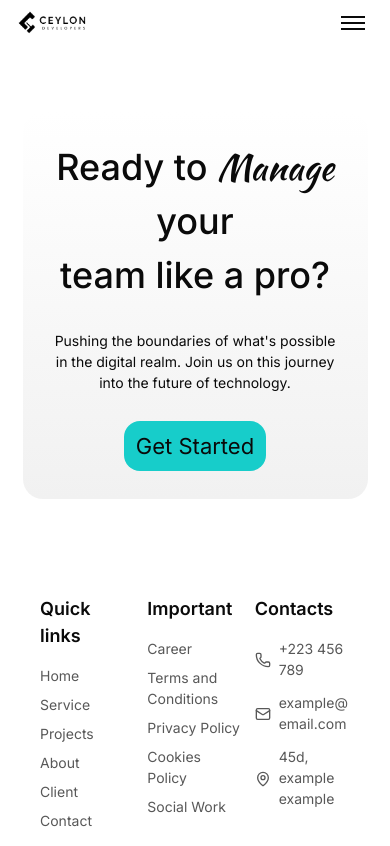
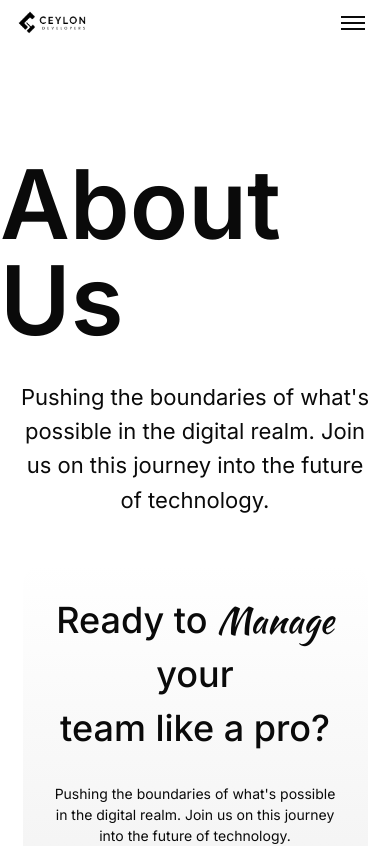
Before and after one commit to Roshen-Perera/ceylon-developers-portfolio, a Next.js app: page /company in a window 390 px wide. Shown: the top 846 px of the page. Built offline with nearby package versions, Linux system fonts and the light colour scheme.

Commit message:
fix: Comment out unresponsive components in About Us section for improved layout

```diff
--- a/app/company/page.tsx
+++ b/app/company/page.tsx
@@ -18,7 +18,7 @@ const Page = () => {
       <div className="flex flex-col items-center justify-center">
         <BlueGlow />
         <NavBar />
-        {/* <div className="mt-15">
+        <div className="mt-15">
           <div className="flex flex-col mt-8 z-20 items-center">
             <p className="font-semibold text-8xl ">About Us</p>
           </div>
@@ -29,7 +29,7 @@ const Page = () => {
             </p>
           </div>
         </div>
-        <Story />
+        {/*  <Story />
         <WhyChoose />
         <Motto />
         <Identity />
```
